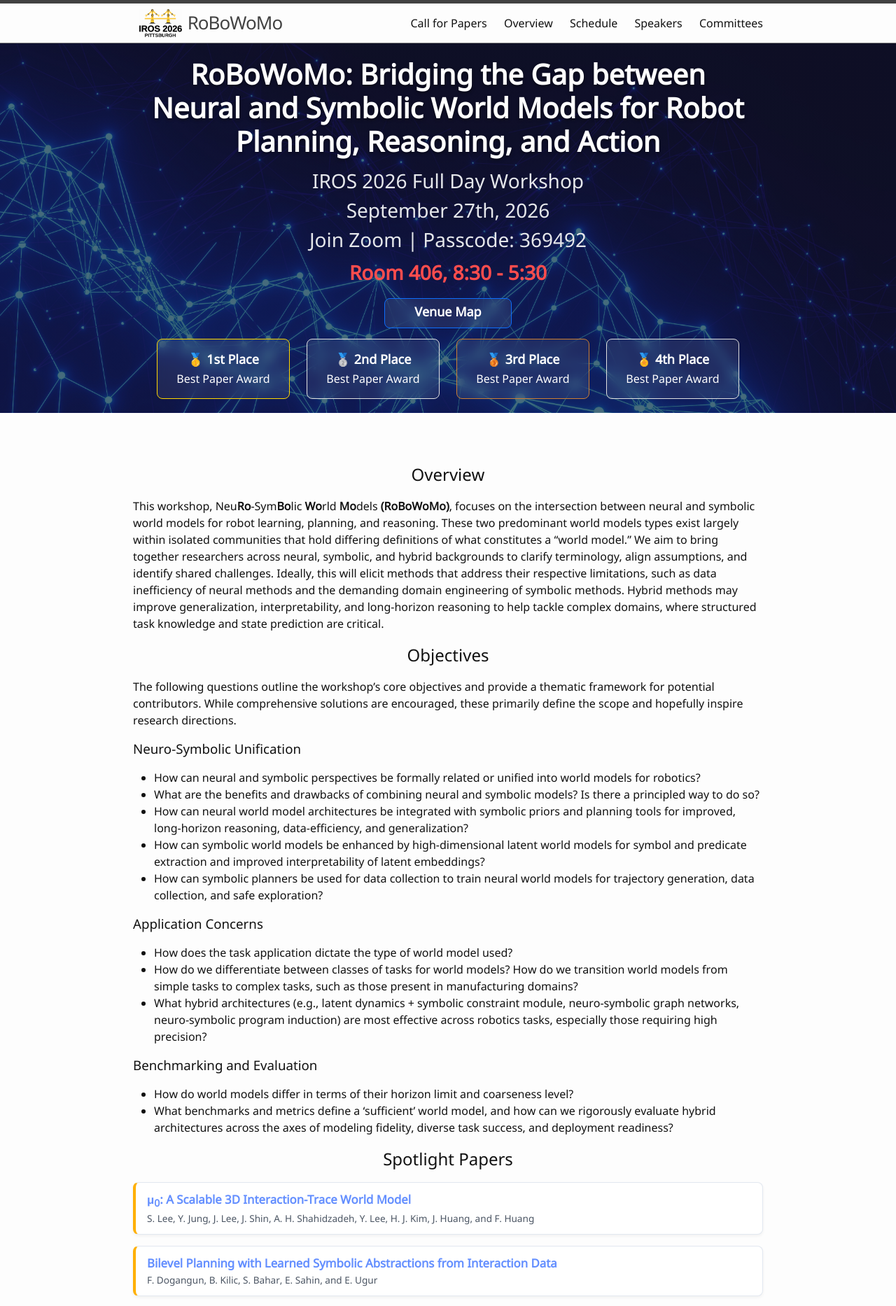
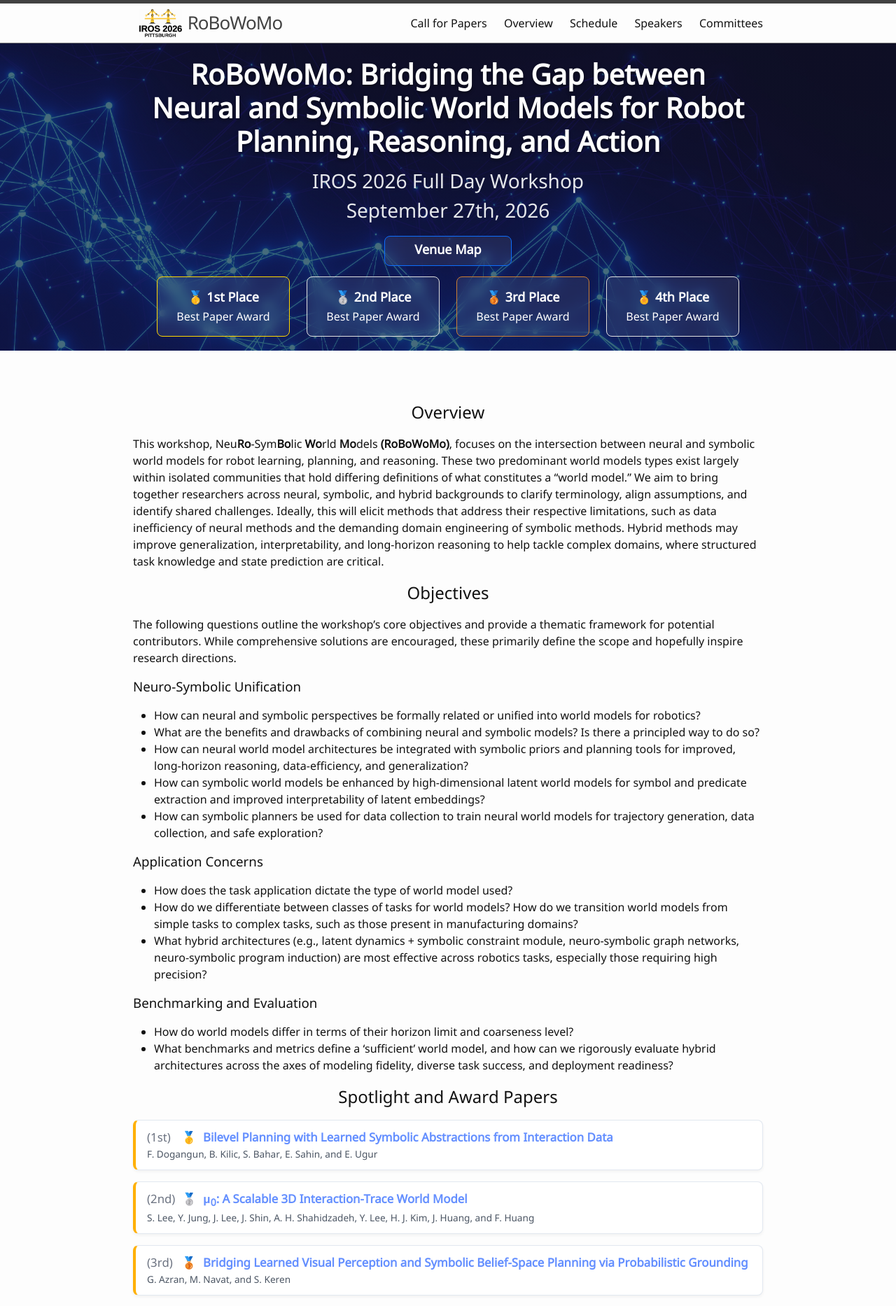
Before and after one commit to worldmodelworkshop/worldmodelworkshop.github.io, a Jekyll site: the page built from index.md, in a window 1280 px wide. Shown: the top 1866 px of the page at 70% size. Built offline with Jekyll 4.4.1, drawn with Linux system fonts in a browser that asks for light colours.

Commit message:
Add awards to spotlight papers; remove zoom link

```diff
--- a/_includes/spotlight_papers.html
+++ b/_includes/spotlight_papers.html
@@ -4,7 +4,18 @@
 
       <!-- <span class="spotlight-badge">Spotlight Paper</span> -->
 
-      <h3 class="spotlight-title">{{ paper.title }}</h3>
+      <h3 class="spotlight-title">
+        {% if paper.award %}
+          {% case paper.award %}
+            {% when 1 %}<span class="award-text">(1st)</span><span class="award-icon">🥇</span>
+            {% when 2 %}<span class="award-text">(2nd)</span><span class="award-icon">🥈</span>
+            {% when 3 %}<span class="award-text">(3rd)</span><span class="award-icon">🥉</span>
+            {% when 4 %}<span class="award-text">(4th)</span><span class="award-icon">🏅</span>
+          {% endcase %}
+        {% endif %}
+        <span class="title-text">{{ paper.title }}</span>
+      </h3>
+
 
       {% if paper.authors %}
         <p class="spotlight-authors">{{ paper.authors }}</p>
--- a/_layouts/default.html
+++ b/_layouts/default.html
@@ -13,15 +13,15 @@
         <h1 class="hero-title">{{ page.hero_title }}</h1>
         <p class="hero-subtitle">{{ page.hero_subtitle }}</p>
         <p class="hero-subtitle">{{ page.hero_subsubtitle }}</p>
-        <p class="hero-subtitle">
+        <!-- <p class="hero-subtitle">
           <a href="{{ page.hero_meeting_link}}" target="_blank" rel="noopener noreferrer">
             Join Zoom | Passcode: 369492
           </a>
-        </p>
-        <p class="hero-subtitle">{{ page.passcode }}</p>
+        </p> -->
+        <!-- <p class="hero-subtitle">{{ page.passcode }}</p>
         {% if page.hero_alert %}
           <p class="hero-subtitle" style="color: #ff4d4d; font-weight: bold; margin-top: 5px;">{{ page.hero_alert }}</p>
-        {% endif %}
+        {% endif %} -->
 
         <!-- Venue Map Row -->
         <div class="hero-actions-venue" style="display: flex; justify-content: center; margin-top: 15px;">
--- a/_sass/_spotlight.scss
+++ b/_sass/_spotlight.scss
@@ -38,6 +38,9 @@
 }
 
 .spotlight-title {
+  display: flex;
+  align-items: flex-start;
+  gap: 8px;
   font-size: 1.05rem;
   color: #648fff;
   margin: 0 0 2px 0;
@@ -50,3 +53,19 @@
   color: #4b5563;
   margin: 0;
 }
+
+.award-text {
+  flex: 0 0 40px;
+  color: #6b7280;
+  font-weight: 500;
+  white-space: nowrap;
+}
+
+.award-icon {
+  flex: 0 0 24px;
+  text-align: center;
+}
+
+.title-text {
+  flex: 1;
+}
--- a/index.md
+++ b/index.md
@@ -9,7 +9,7 @@ hero_alert: "Room 406, 8:30 - 5:30"
 
 {% include overview.html %}
 
-<h2> Spotlight Papers </h2>
+<h2> Spotlight and Award Papers </h2>
 {: style="text-align: center;"}
 {% include spotlight_papers.html %}
 
```
Also changed, not shown: _data/spotlights.yml (+7 -3 lines).
